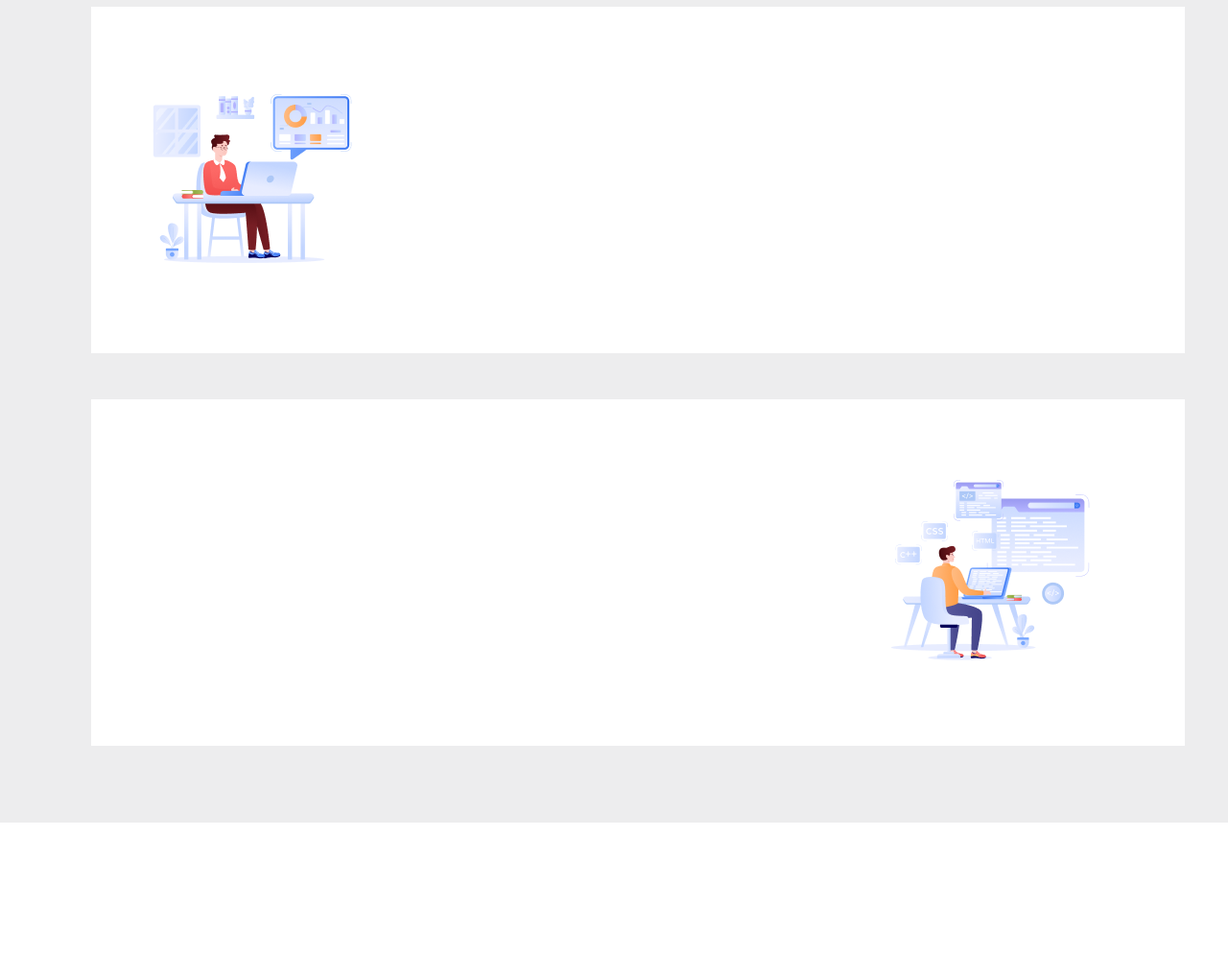
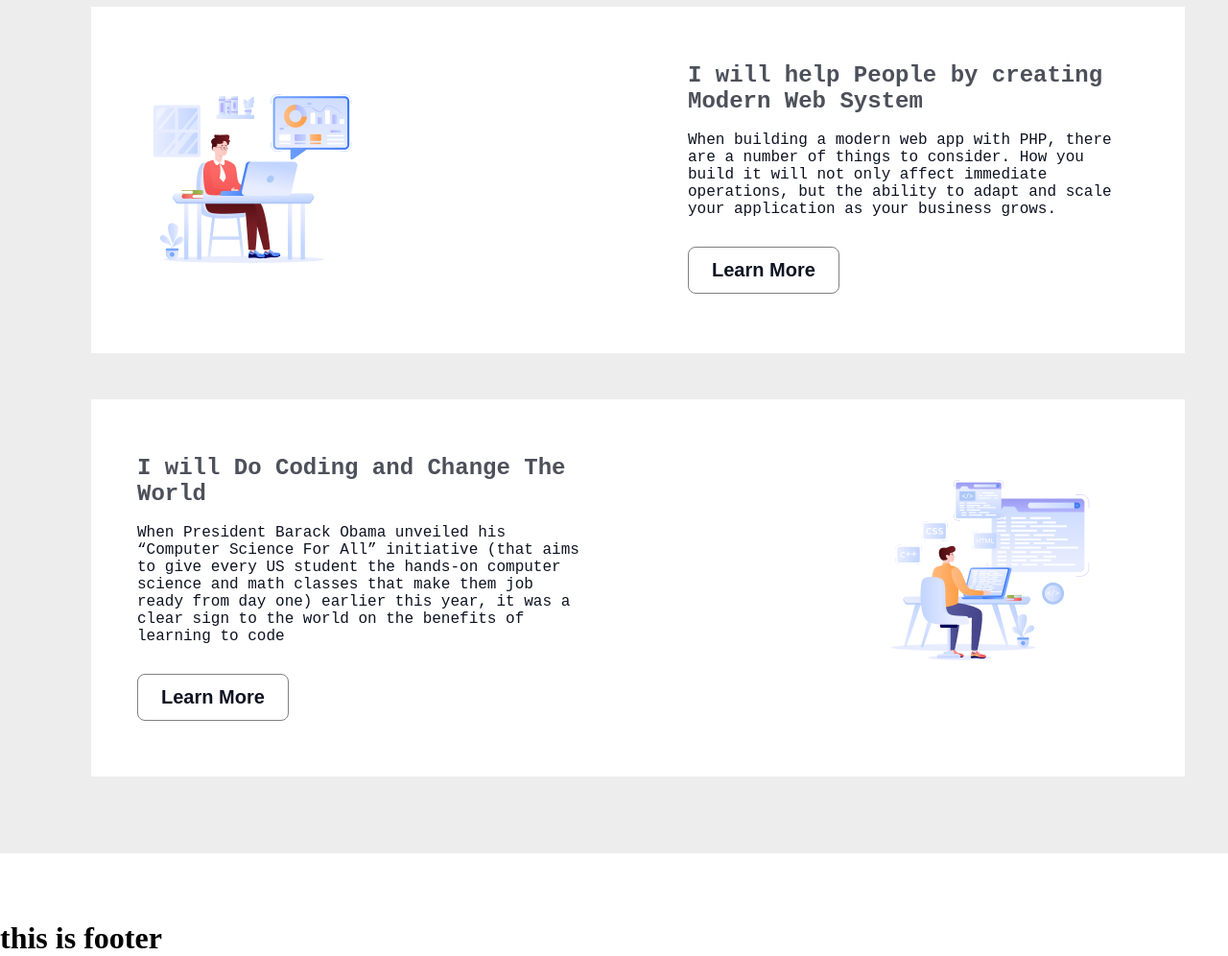
Before and after one commit to Selim999-BD/assignment-1, a plain HTML site: page index.html in a window 1280 px wide. Shown: the part 1500-2496 px from the top of the page at 96% size. Before the commit the page ends 2427 px from the top, so only its background shows below. Drawn offline with Linux system fonts and the light colour scheme; a web font is replaced by a local one.

Commit message:
done the developer section

```diff
--- a/index.html
+++ b/index.html
@@ -49,29 +49,39 @@
                         <img src="assets/Layer_1.png" alt="">
                     </div>
                 </div>
+
                 <div class="box-dev-sec">
                     <div class="img-area">
                         <img src="assets/Group 3.png" alt="">
                     </div>
                     <div class="text-area">
-
+                        <h3 class="text-title">I will help People by creating Modern Web System</h3>
+                        <p class="text-dec black-1">When building a modern web app with PHP, there are a number of things to consider. How you build it will not only affect immediate operations, but the ability to adapt and scale your application as your business grows. </p>
+                        <button class="btn-primary">
+                            <a class="black-1" href="https://www.zend.com/blog/modern-web-application">Learn More</a>
+                        </button>
                     </div>
                 </div>
+
                 <div class="box-dev-sec">
                     <div class="text-area">
-
+                        <h3 class="text-title">I will Do Coding and Change The World</h3>
+                        <p class="text-dec black-1">When President Barack Obama unveiled his “Computer Science For All” initiative (that aims to give every US student the hands-on computer science and math classes that make them job ready from day one) earlier this year, it was a clear sign to the world on the benefits of learning to code</p> <!--google contain -->
+                        <button class="btn-primary">
+                            <a class="black-1" href="https://www.nextacademy.com/blog/12-ways-can-change-world-code/">Learn More</a>
+                        </button>
                     </div>
                     <div class="img-area">
                         <img src="assets/Group 4.png" alt="">
                     </div>
                 </div>
-            </div>
+
         </section>
         <!-- developer section end -->
     </main>
 
     <footer id="footer">
-
+        <h1>this is footer</h1>
     </footer>
 </body>
 </html>
--- a/styles/style.css
+++ b/styles/style.css
@@ -23,6 +23,7 @@ a{
     padding: 12px 24px;
     border: 1px solid gray;
     border-radius: 8px;
+    cursor: pointer;
 }
 
 .btn-secondary{
@@ -32,6 +33,7 @@ a{
     border-radius: 8px;
     font-size: 20px;
     font-weight: 600;
+    cursor: pointer;
 }
 .black-1{
     color: #0D1321;;
```
